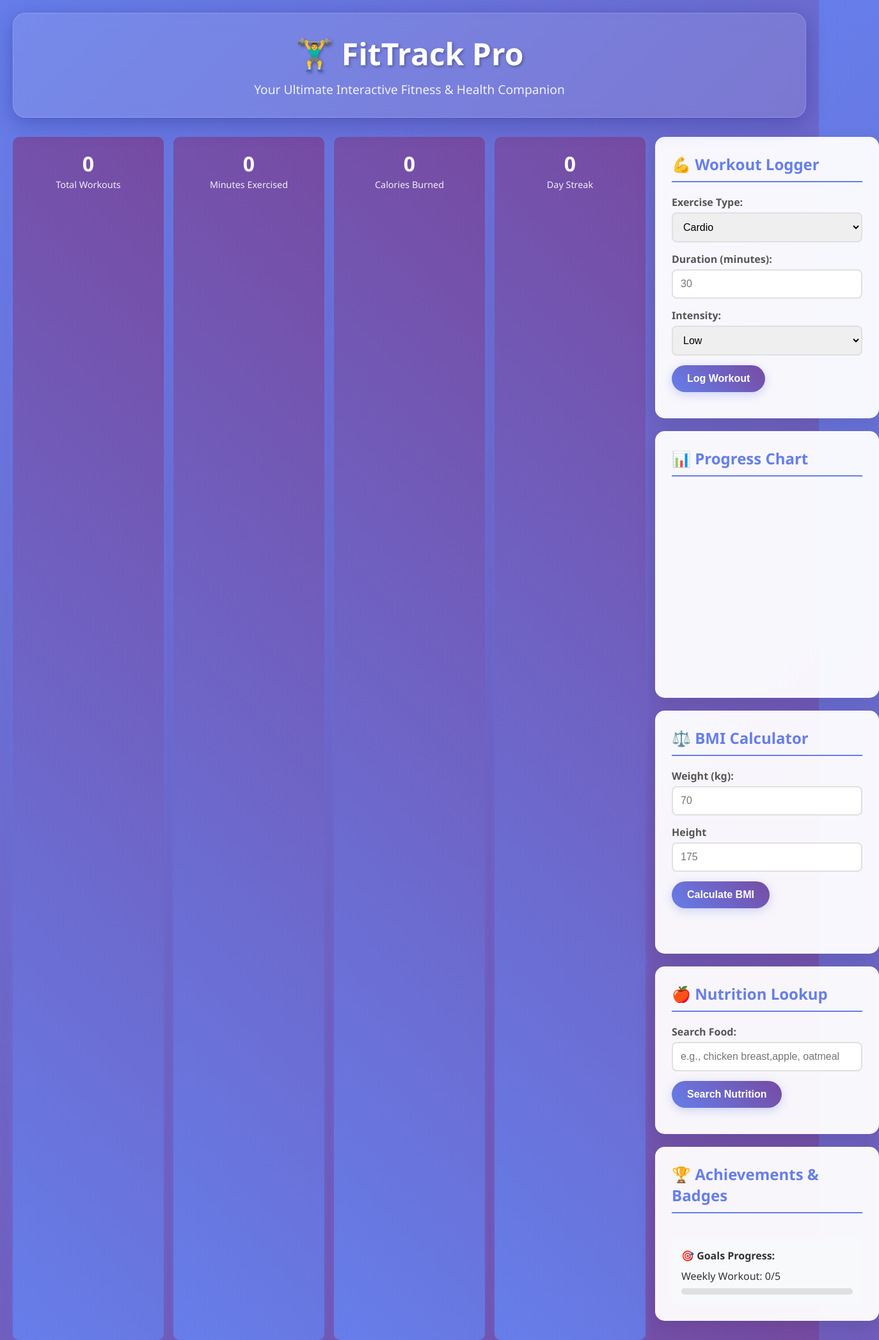
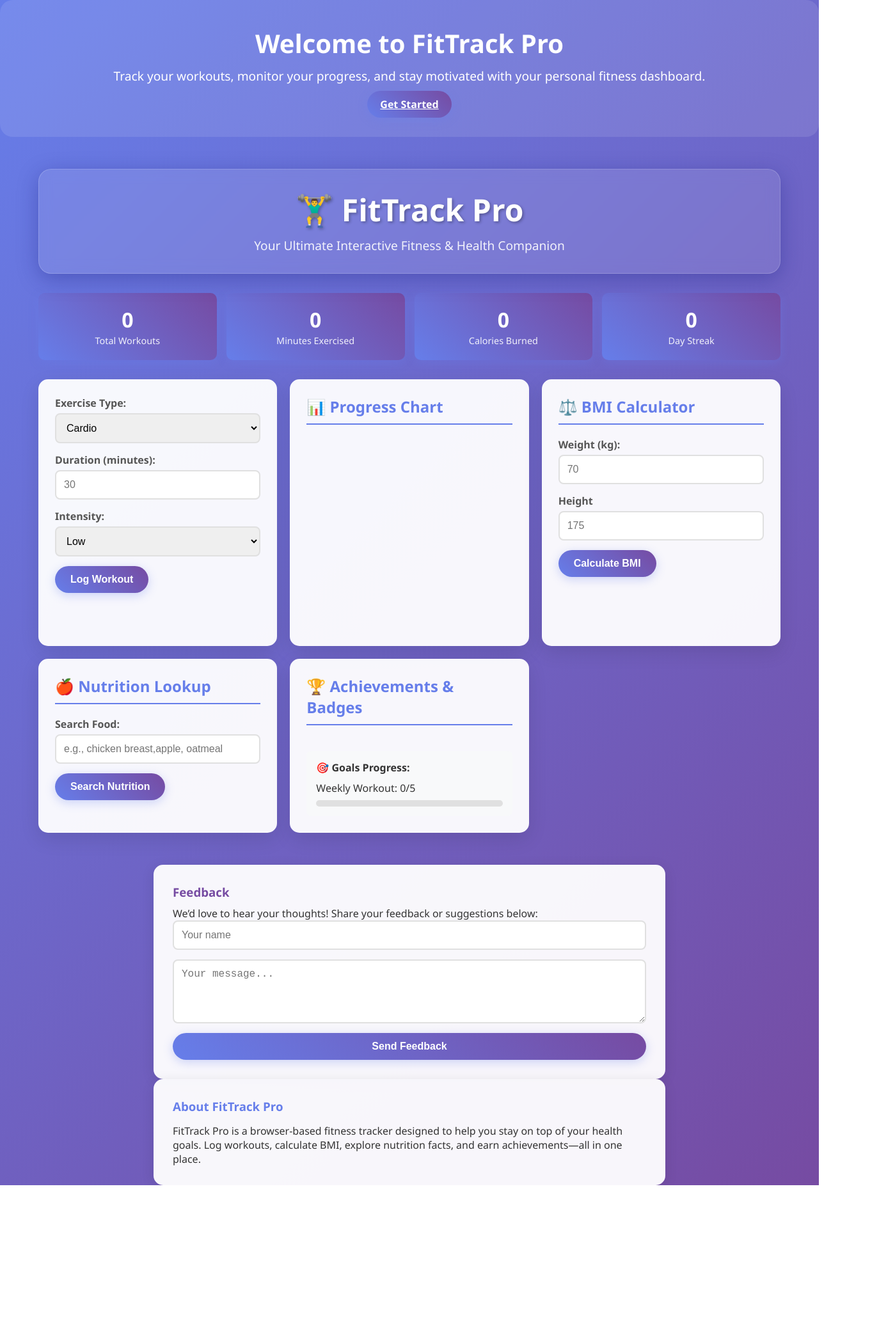
Before and after one commit to SladkaMalinova/FitTrack-Pro, a plain HTML site: page index.html in a window 1280 px wide. Shown: the top 2095 px of the page at 64% size, 1374 px wide, since content can reach past the window. After the commit the page ends 1853 px from the top, so only its background shows below. Drawn offline with nearby package versions, Linux system fonts and the light colour scheme.

Commit message:
Fixing errors

```diff
--- a/assets/css/style.css
+++ b/assets/css/style.css
@@ -10,10 +10,11 @@ body {
   background:linear-gradient(135deg, #667eea 0%, #764ba2 100%);
   min-height: 100vh;
   color: #333;
+  overflow-x: hidden;
 }
 
 .container {
-  max-width: 1200 px;
+  max-width: 1200px;
   margin: 0 auto;
   padding: 20px;
 }
@@ -183,6 +184,7 @@ body {
   grid-template-columns: repeat(auto-fit, minmax(150px, 1fr));
   gap: 15px;
   margin-top: 20px;
+  margin-bottom: 30px;
  }
 
  .stat-item {
@@ -229,6 +231,79 @@ display: block;
   font-style: italic;
  }
 
+ .home-intro {
+  text-align: center;
+  padding: 40px 20px;
+  background: rgba(255, 255, 255, 0.1);
+  border-radius: 20px;
+  margin-bottom: 30px;
+  color: white;
+}
+.home-intro h2 {
+  font-size: 2.5em;
+  margin-bottom: 10px;
+}
+.home-intro p {
+  font-size: 1.2em;
+  margin-bottom: 20px;
+}
+.home-intro .btn {
+  font-size: 1em;
+  padding: 10px 20px;
+}
+
+/*.about {
+  background: rgba(255, 255, 255, 0.95);
+  padding: 30px;
+  border-radius: 15px;
+  margin-top: 40px;
+  box-shadow: 0 4px 20px rgba(0,0,0,0.1);
+}*/
+
+.about,
+.contact {
+  max-width: 800px;
+  margin: 0 auto;
+  padding: 30px;
+  border-radius: 15px;
+  background: rgba(255, 255, 255, 0.95);
+  box-shadow: 0 4px 20px rgba(0, 0, 0, 0.1);
+}
+
+
+.about h3 {
+  color: #667eea;
+  margin-bottom: 15px;
+}
+.about p {
+  font-size: 1em;
+  color: #333;
+}
+
+
+/*.contact {
+  background: rgba(255, 255, 255, 0.95);
+  padding: 30px;
+  border-radius: 15px;
+  margin-top: 40px;
+}*/
+.contact h3 {
+  color: #764ba2;
+  margin-bottom: 10px;
+}
+.contact form {
+  display: flex;
+  flex-direction: column;
+  gap: 15px;
+}
+.contact input,
+.contact textarea {
+  padding: 12px;
+  border-radius: 8px;
+  border: 2px solid #e0e0e0;
+  font-size: 16px;
+}
+
  /* Responsive design */
  @media(max-width: 768px){
   .dashboard {
@@ -243,4 +318,12 @@ display: block;
   grid-template-columns: repeat(2, 1fr);
  }
 
+ @media (max-width: 768px) {
+  .about,
+  .contact {
+    max-width: 95%;
+    padding: 20px;
   }
+}
+
+}
--- a/assets/js/script.js
+++ b/assets/js/script.js
@@ -9,7 +9,7 @@ let totalStats = {
 };
 
 //Initialise the applicaiton
-function init {
+function init() {
   loadData();
   initChart();
   updateStats();
@@ -60,8 +60,25 @@ function logWorkout() {
   checkAchievements();
   saveData();
 
+  //Feedback form
+  document.getElementById('feedbackForm').addEventListener('submit', function(e) {
+  e.preventDefault();
+  const name = document.getElementById('userName').value.trim();
+  const message = document.getElementById('userMessage').value.trim();
+
+  if (name && message) {
+    const feedback = { name, message, timestamp: new Date() };
+    const savedFeedback = JSON.parse(localStorage.getItem('fittrack_feedback') || '[]');
+    savedFeedback.push(feedback);
+    localStorage.setItem('fittrack_feedback', JSON.stringify(savedFeedback));
+
+    showNotification(`Thanks for your feedback, ${name}!`);
+    this.reset();
+  }
+});
+
 //Clear form
-document.getElementById('workoutDuration').value =";
+document.getElementById('workoutDuration').value ="";
 
 //Show success message
 showNotification('Great job! ${type} workout logged successfully! 🎉');
@@ -125,7 +142,7 @@ function updateStats() {
 
 //Calculate workout streak
 function calculateStreak() {
-  if (workout.length === 0) return 0;
+  if (workouts.length === 0) return 0;
 
   const today = new Date();
   let streak = 0;
@@ -157,7 +174,7 @@ function getThisWeekWorkouts() {
 let chart;
 function initChart() {
 const ctx = document.getElementById('progressChart').getContext('2d');
-chart = new chart(ctx, {
+chart = new Chart(ctx, {
 type: 'line',
 data: {
   labels: [],
@@ -208,12 +225,13 @@ function updateChart() {
   const caloriesData = [];
   const today = new Date();
 
-  for (let i = 6, i >=0; i--) {
+  for (let i=6, i >=0; i--) {
     const date = new Date(today);
     date.setDate(date.getDate() -i);
-    last7Days.push(date.toLocateDateString('en-US', {month: 'short', day: 'numeric'}));
+    last7Days.push(date.toLocaleDateString('en-US', {month: 'short', day: 'numeric'}));
 
     const dayCalories = workouts
+    const dateString = date.toLocaleDateString();
     .filter(w=> w.date === dateString)
     .reduce((sum, w) => sum + w.calories, 0);
 
@@ -265,7 +283,7 @@ if (bmi < 18.5) {
 resultDiv.innerHTML = `
 <div style ="background-color: ${color}; color:white;">
 <h4>Your BMI: ${bmi.toFixed(1)}</h4>
-<p><stong>Category:</strong></p>
+<p><strong>Category:</strong>${category}</p>
 </div>
 
 `;
@@ -293,7 +311,7 @@ setTimeout(() => {
 //Generate mock nutrition data
 function generateMockNutritionData(query) {
 const foods = {
-  'apple': {calories: 52, protein:0.3, carbs: 14, fat 0.2, fiber: 2.4},
+  'apple': {calories: 52, protein:0.3, carbs: 14, fat: 0.2, fiber: 2.4},
   'chicken breast': {calories: 165, protein:31, carbs: 0, fat: 3.6, fiber: 0},
   'oatmeal': {calories: 68, protein:2.4, carbs: 12, fat: 1.4, fiber: 1.7},
   'banana' : {calories: 89, protein: 1.1, carbs: 23, fat: 0.3, fiber: 2.6},
@@ -433,4 +451,6 @@ function showNotification(message) {
     setTimeout(() => notification.remove(), 500);
   }, 2500);
 
+
+
 }
--- a/index.html
+++ b/index.html
@@ -12,6 +12,12 @@
 </head>
 
 <body>
+
+  <section class="home-intro">
+  <h2>Welcome to FitTrack Pro</h2>
+  <p>Track your workouts, monitor your progress, and stay motivated with your personal fitness dashboard.</p>
+  <a href="#workoutLogger" class="btn">Get Started</a>
+</section>
 
   <!--Building the header-->
   <div class="container">
@@ -44,11 +50,11 @@
     <span class="stat-number" id="currentStreak">0</span>
     <span class="stat-label">Day Streak</span>
   </div>
+  </div>
 
   <div class="dashboard">
     <!--Workout Loddger-->
-    <div class="card">
-      <h3>💪 Workout Logger</h3>
+      <div class="card" id="workoutLogger">
       <div class="form-group">
         <label for="workoutType">Exercise Type:</label>
         <select id="workoutType">
@@ -130,7 +136,7 @@
         <div style="margin-bottom:8px;">Weekly Workout: <span id="weeklyProgress">0/5</span></div>
 
         <div style="background: #e0e0e0; height: 10px; border-radius: 5px;">
-          <div id="weeklyBar" style="background: linear-gradient(45deg, #667eea, #764ba2); height: 100%; border-radius: 5px; width: 0%; transition: width: 0.3s ease;"></div>
+          <div id="weeklyBar" style="background: linear-gradient(45deg, #667eea, #764ba2); height: 100%; border-radius: 5px; width: 0%; transition: width 0.3s ease;"></div>
         </div>
         </div>
       </div>
@@ -140,8 +146,25 @@
 
 <script src="assets/js/script.js"></script>
 
+
+
+<section class="contact">
+  <h3>Feedback</h3>
+  <p>We’d love to hear your thoughts! Share your feedback or suggestions below:</p>
+    <form id="feedbackForm">
+  <input type="text" id="userName" placeholder="Your name" required />
+  <textarea id="userMessage" placeholder="Your message..." rows="4" required></textarea>
+  <button class="btn" type="submit">Send Feedback</button>
+</form>
+  </form>
+</section>
+
+
 </body>
 
-
+<section class="about">
+  <h3>About FitTrack Pro</h3>
+  <p>FitTrack Pro is a browser-based fitness tracker designed to help you stay on top of your health goals. Log workouts, calculate BMI, explore nutrition facts, and earn achievements—all in one place.</p>
+</section>
 
 </html>
```
Lines whose indentation alone changed are shown as unchanged.
